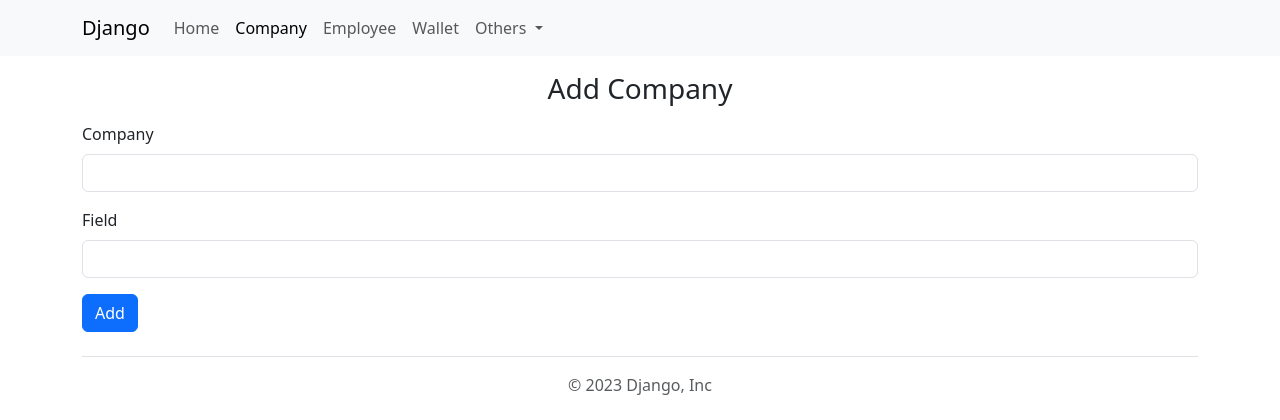
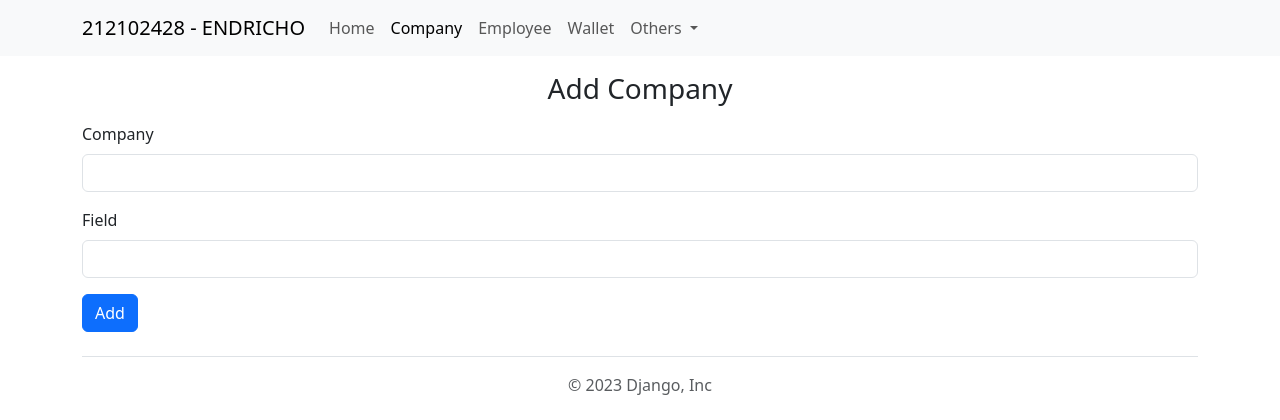
Before and after one commit to WageFolabessy/Company_Django, a Django app: page /company/add/ in a window 1280 px wide. Shown: the top 420 px of the page. Run offline with Django 4.2, Linux system fonts and the light colour scheme.

Commit message:
CHANGE NAVBAR-BRAND TO NIM AND NAMA

```diff
--- a/templates/navbar.html
+++ b/templates/navbar.html
@@ -1,6 +1,6 @@
 <nav class="navbar navbar-expand-lg bg-body-tertiary">
     <div class="container">
-        <a class="navbar-brand" href="/">Django</a>
+        <a class="navbar-brand" href="/">212102428 - ENDRICHO</a>
         <button class="navbar-toggler" type="button" data-bs-toggle="collapse" data-bs-target="#navbarNav"
             aria-controls="navbarNav" aria-expanded="false" aria-label="Toggle navigation">
             <span class="navbar-toggler-icon"></span>
```
